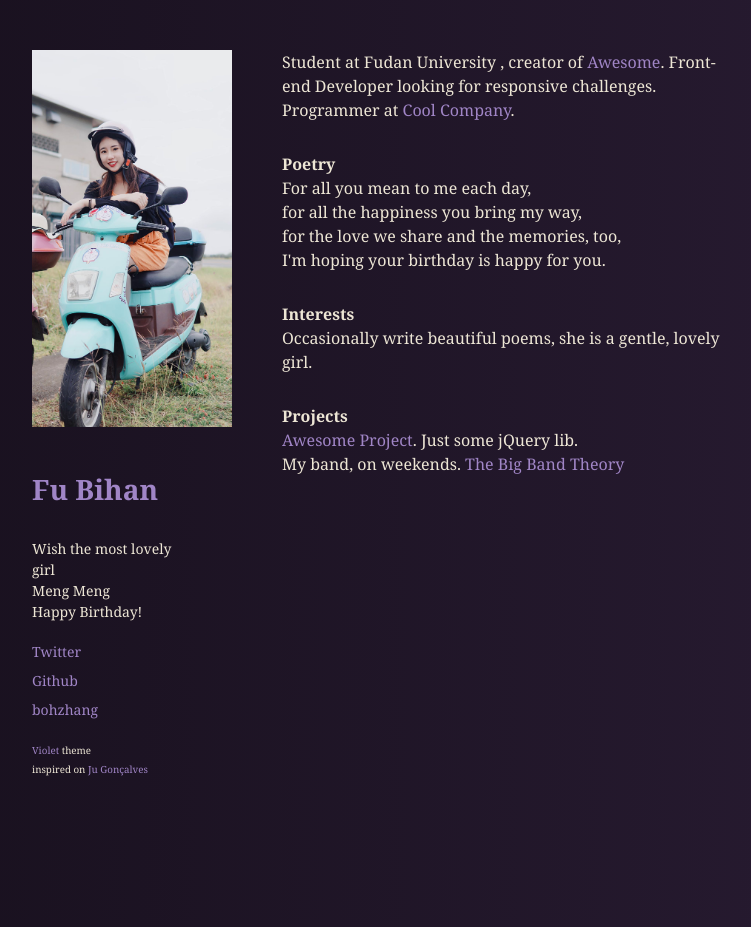
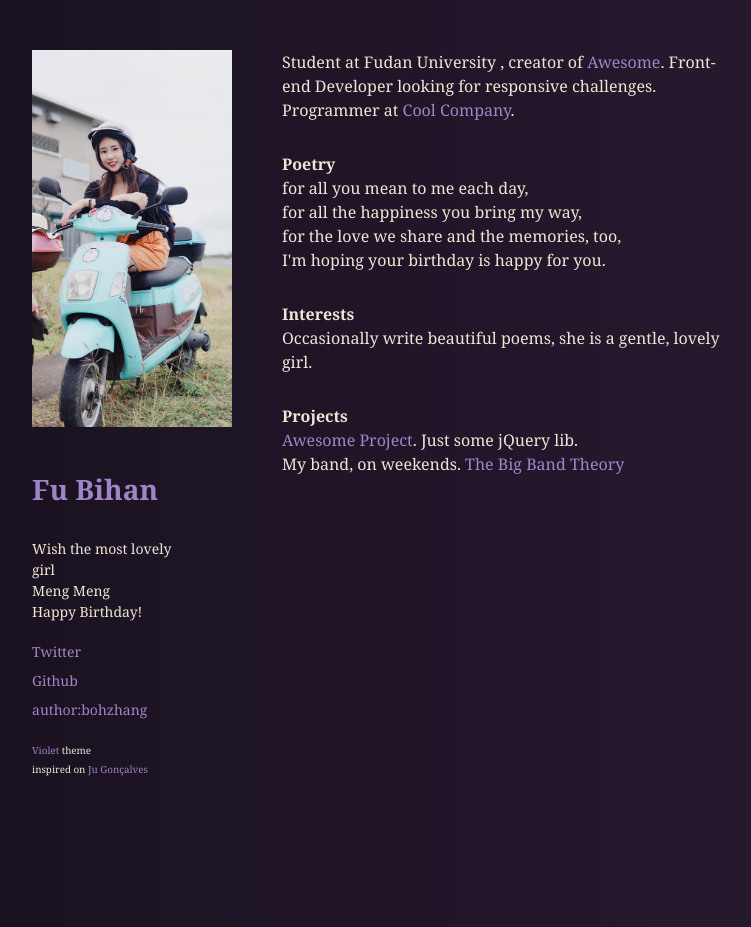
Before and after one commit to Spbohai/ddbohai.github.io, a Jekyll site: the page built from index.html, in a window 1280 px wide. Shown: the whole page, without its empty margins (68-819 px from the left). Built offline with Jekyll 4.4.1, drawn with Linux system fonts in a browser that asks for light colours.

Commit message:
Update index.html

```diff
--- a/index.html
+++ b/index.html
@@ -19,7 +19,7 @@ title: Home
     <ul>
       <li><a href="https://twitter.com/{{ site.twitter }}">Twitter</a></li>
       <li><a href="https://github.com/{{ site.github }}">Github</a></li>
-      <li><a href="mailto:{{ site.email }}">bohzhang</a></li>
+      <li><a href="mailto:{{ site.email }}">author:bohzhang</a></li>
     </ul>
   </nav>
 
@@ -36,7 +36,7 @@ title: Home
 
   <p>
     <strong>Poetry</strong></br>
-      For all you mean to me each day,<br/>
+      for all you mean to me each day,<br/>
       for all the happiness you bring my way,<br/>
       for the love we share and the memories, too,<br/>
       I'm hoping your birthday is happy for you.</a>
```
